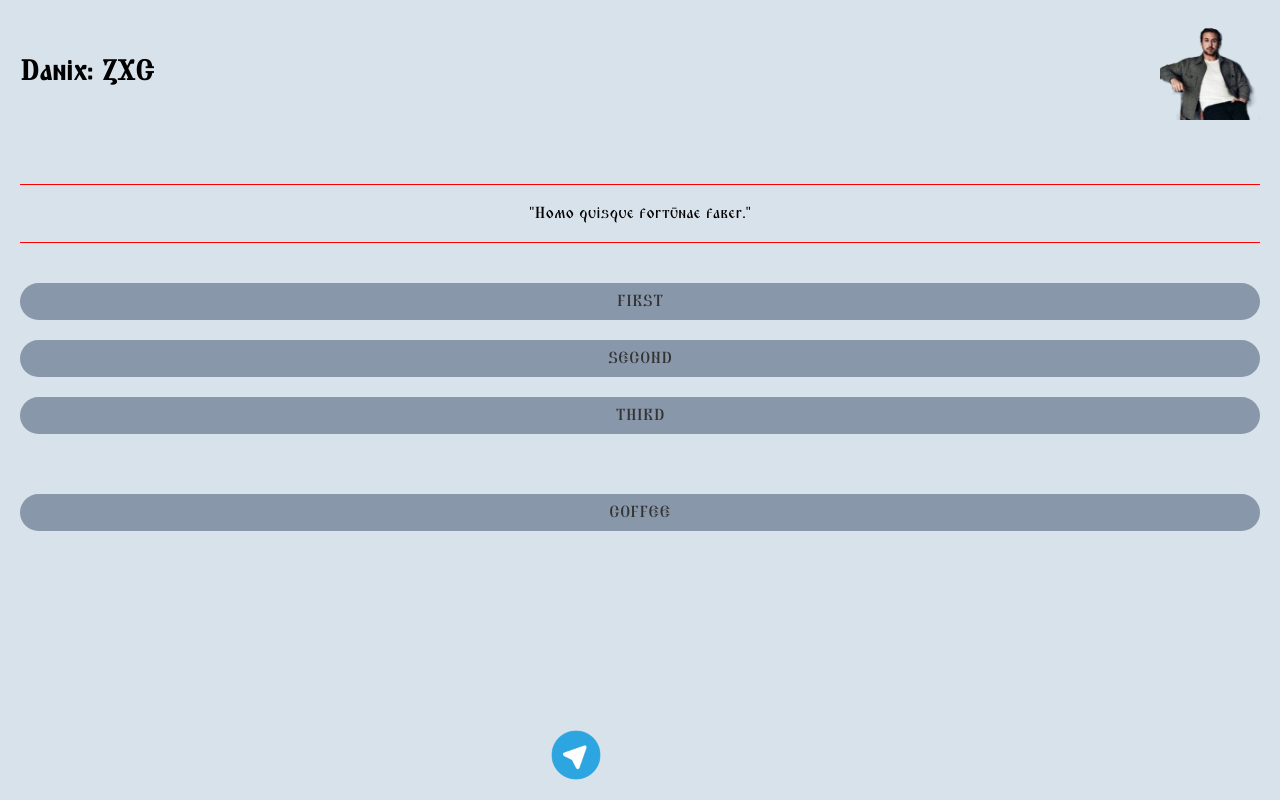
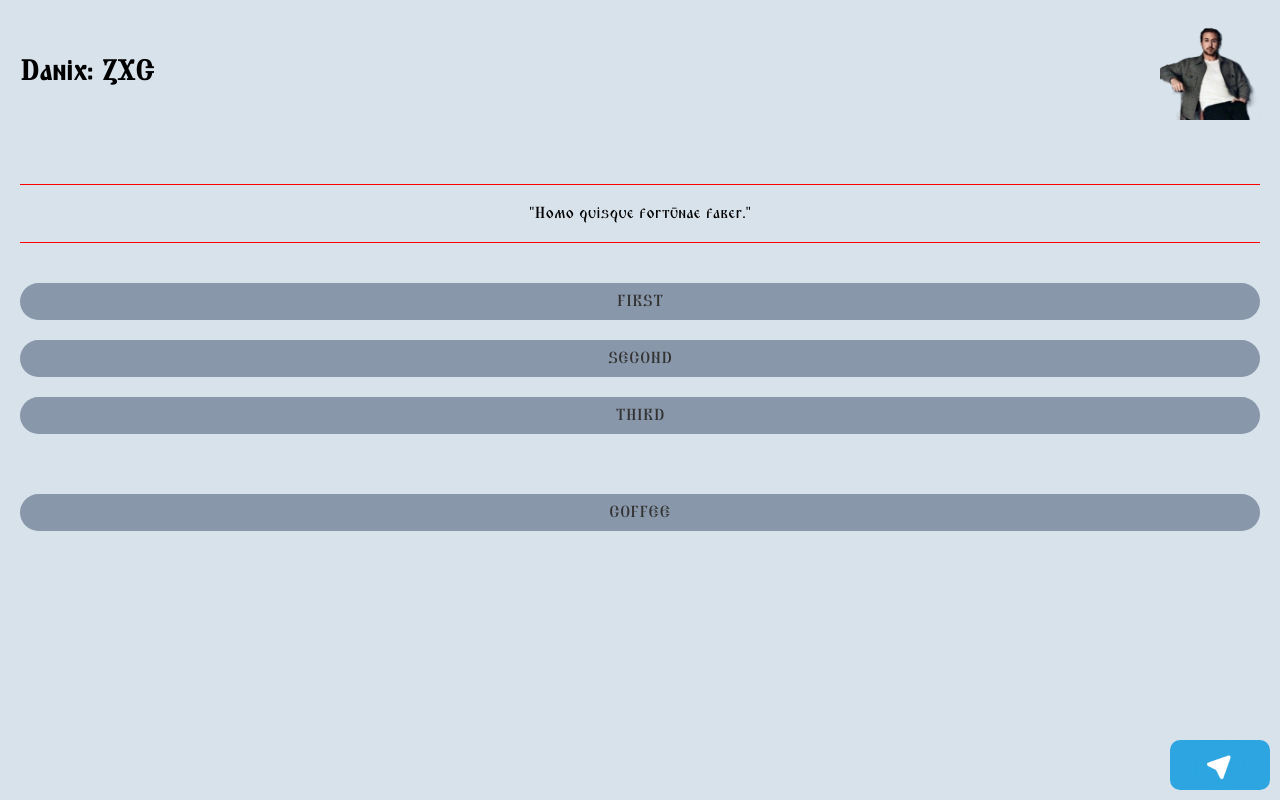
Before and after one commit to Diavoki/diavoki, a plain HTML site: page index.html in a window 1280 px wide. Drawn offline with Linux system fonts and the light colour scheme.

Commit message:
Add files via upload

```diff
--- a/index.html
+++ b/index.html
@@ -10,7 +10,7 @@
 		<h1 class="blogdanik">Danix: ZXC</h1>
 		<div class="iconmd">
      <img class="iconmdimg" src="danikpic.png">
-   </div>
+  </div>
 	</header>
 	<main>
 		<blockquote class="mainquote">"Homo quisque fortūnae faber."</blockquote>
@@ -27,8 +27,8 @@
 			<p>Текст статьи</p>
 		</article> -->
 	</main>
-  <a href="https://t.me/conaliinser">
-      <img class="telegram-icon" src="telegram-icon.png" alt="Telegram Icon">
-   </a>
+  <a class="telegram-icon-back" href="https://t.me/conaliinser">
+     <img class="telegram-icon" src="telegram-icon.png" alt="Telegram Icon">
+  </a>
   </body>
 </html>
--- a/style.css
+++ b/style.css
@@ -25,7 +25,7 @@ h1 {
 	width: 100px;
 	margin-left: 20px;
 	transform: translateX(-150%);
- animation: ani 1s forwards;
+ animation: ani 1.5s forwards;
 }
 
 @keyframes ani {
@@ -63,10 +63,27 @@ blockquote::after {
   margin: 20px 0;
 }
 
+.telegram-icon-back{
+    width: 80px;
+    height: 30px;
+    position: fixed;
+    bottom: 10px;
+        right: 10px;
+        padding: 10px;
+        border-radius: 10px;
+        background-color: #2CA5E0;
+        color: #D8E2EB;
+        text-decoration: none;
+        text-align: center;
+        font-size: 16px;
+        font-weight: bold;
+        font-family: Pompadur, 'TriodPostnaja', cursive;
+}
+
 .telegram-icon {
   position: fixed;
-  bottom: 20px; /* или любое другое значение, которое вам нужно */
-  left: 45%;
+  bottom: 10px; /* или любое другое значение, которое вам нужно */
+  right: 10px;
   transform: translateX(-50%);
   border-radius: 50%;
   width: 50px; /* или любое другое значение, которое вам нужно */
```
